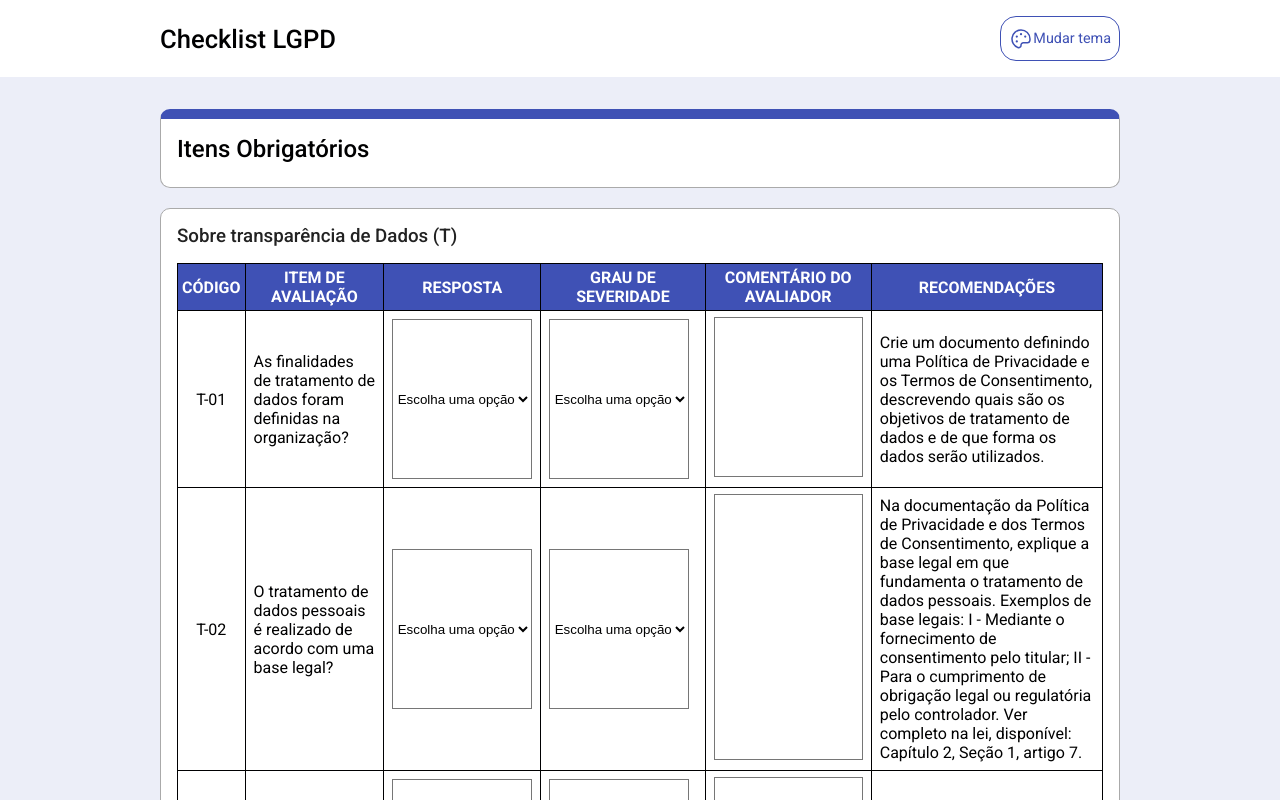
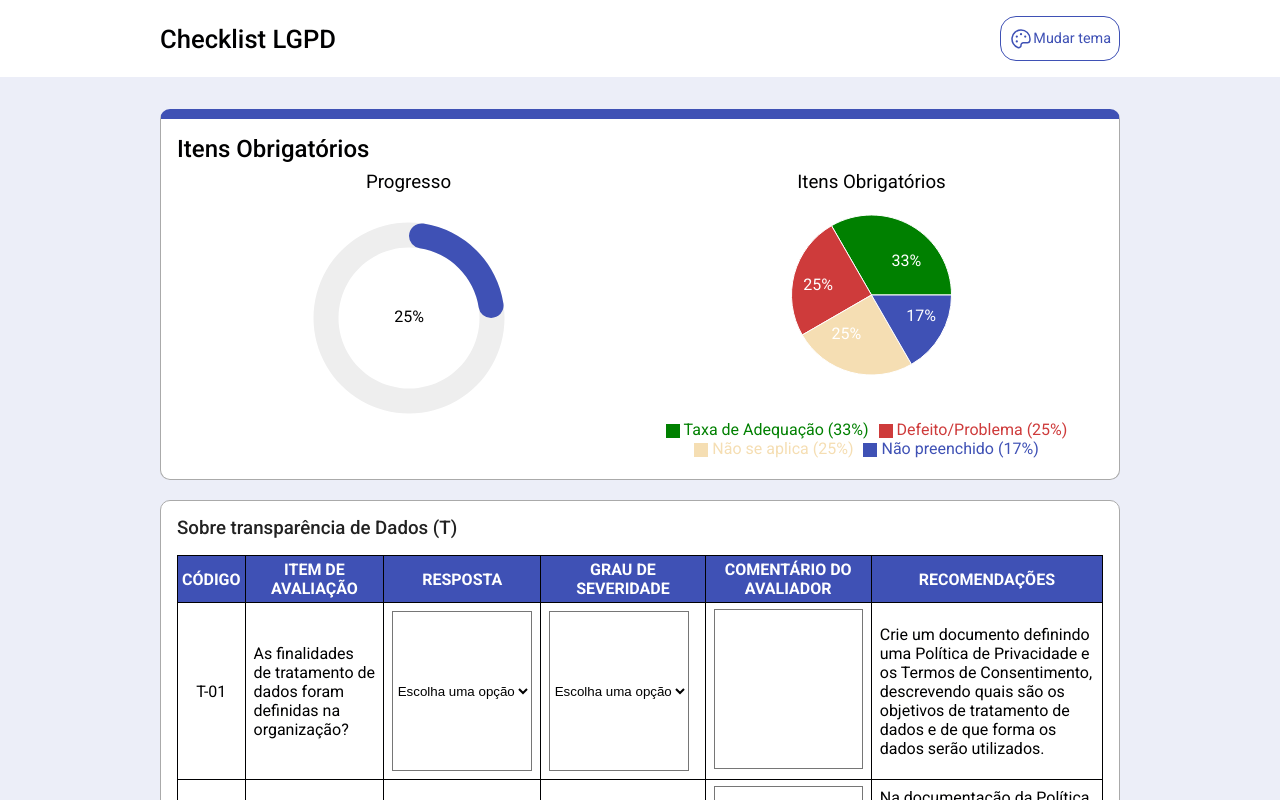
Before and after one commit to Matheusfrej/LGPD-checklist-frontend, a React (Vite) app: page /mandatory-items in a window 1280 px wide. Shown: the top 800 px of the page. Built offline with nearby package versions, Linux system fonts and the light colour scheme.

Commit message:
feat: started graphs configuration

```diff
--- a/package.json
+++ b/package.json
@@ -14,6 +14,7 @@
     "react": "^18.2.0",
     "react-dom": "^18.2.0",
     "react-router-dom": "^6.22.2",
+    "recharts": "^2.12.2",
     "styled-components": "^6.1.8"
   },
   "devDependencies": {
--- a/src/components/ItemsTablePageComponent/index.tsx
+++ b/src/components/ItemsTablePageComponent/index.tsx
@@ -5,6 +5,9 @@
 import { MainContainer } from '../MainContainer'
 import { SectionContainer } from '../SectionContainer'
 import * as S from './styles'
+import { PieChartComponent } from '../PieChartComponent'
+import { useTheme } from 'styled-components'
+import { ProgressBarChartComponent } from '../ProgressBarChartComponent'
 
 interface ItemsTablePageComponentProps {
   text: string
@@ -23,6 +26,28 @@
   action,
 }: ItemsTablePageComponentProps) {
   const navigate = useNavigate()
+  const theme = useTheme()
+
+  const progressData = [
+    {
+      name: '',
+      value: 25,
+    },
+  ]
+
+  const data = [
+    { name: 'Taxa de Adequação', value: 400 },
+    { name: 'Defeito/Problema', value: 300 },
+    { name: 'Não se aplica', value: 300 },
+    { name: 'Não preenchido', value: 200 },
+  ]
+
+  const colors = [
+    theme.colors.green,
+    theme.colors.red,
+    theme.colors.wheat,
+    theme.colors.contrast,
+  ]
 
   return (
     <MainContainer hasTable>
@@ -30,6 +55,14 @@
         <S.ItemsContainer>
           <S.ItemsTitle>{text}</S.ItemsTitle>
         </S.ItemsContainer>
+        <S.ChartsContainer>
+          <ProgressBarChartComponent title="Progresso" data={progressData} />
+          <PieChartComponent
+            title="Itens Obrigatórios"
+            data={data}
+            colors={colors}
+          />
+        </S.ChartsContainer>
       </SectionContainer>
       {classifications.map((item) => {
         return (
--- a/src/components/ItemsTablePageComponent/styles.ts
+++ b/src/components/ItemsTablePageComponent/styles.ts
@@ -16,3 +16,9 @@
   font-weight: 500;
   color: ${({ theme }) => theme.colors.title};
 `
+
+export const ChartsContainer = styled.div`
+  width: 100%;
+  height: 100%;
+  display: flex;
+`
--- /dev/null
+++ b/src/components/PieChartComponent/index.tsx
@@ -0,0 +1,94 @@
+import {
+  Cell,
+  Legend,
+  Pie,
+  PieChart,
+  ResponsiveContainer,
+  Tooltip,
+} from 'recharts'
+import { Payload } from 'recharts/types/component/DefaultLegendContent'
+import * as S from './styles'
+
+interface PieChartComponentProps {
+  title: string
+  colors?: string[]
+  data: {
+    name: string
+    value: number
+  }[]
+}
+
+export function PieChartComponent({
+  title,
+  colors = [],
+  data,
+}: PieChartComponentProps) {
+  const renderCustomizedLabel = ({
+    cx,
+    cy,
+    midAngle,
+    innerRadius,
+    outerRadius,
+    percent,
+    // eslint-disable-next-line @typescript-eslint/no-explicit-any
+  }: any) => {
+    const radius = innerRadius + (outerRadius - innerRadius) * 0.5
+    const RADIAN = Math.PI / 180
+    const x = cx + radius * Math.cos(-midAngle * RADIAN)
+    const y = cy + radius * Math.sin(-midAngle * RADIAN)
+
+    return (
+      <text
+        x={x}
+        y={y}
+        fill="white"
+        textAnchor={x > cx ? 'start' : 'end'}
+        dominantBaseline="central"
+      >
+        {`${(percent * 100).toFixed(0)}%`}
+      </text>
+    )
+  }
+
+  return (
+    <S.PieContainer>
+      <h3>{title}</h3>
+      <ResponsiveContainer
+        height="100%"
+        maxHeight={300}
+        style={{ marginTop: -30 }}
+      >
+        <PieChart width={250} height={250}>
+          <Pie
+            dataKey="value"
+            isAnimationActive={false}
+            data={data}
+            cx="50%"
+            cy="50%"
+            outerRadius={80}
+            labelLine={false}
+            label={renderCustomizedLabel}
+          >
+            {data.map((_entry, index) => (
+              <Cell
+                key={`cell-${index}`}
+                fill={colors[index % colors.length]}
+              />
+            ))}
+          </Pie>
+          <Legend
+            payload={
+              data.map((item, index) => ({
+                id: item.name,
+                type: 'square',
+                value: `${item.name} (${((item.value / data.reduce((acc, curr) => acc + curr.value, 0)) * 100).toFixed(0)}%)`,
+                color: colors[index % colors.length],
+              })) as Payload[]
+            }
+          />
+          <Tooltip />
+        </PieChart>
+      </ResponsiveContainer>
+    </S.PieContainer>
+  )
+}
--- /dev/null
+++ b/src/components/PieChartComponent/styles.ts
@@ -0,0 +1,13 @@
+import styled from 'styled-components'
+
+export const PieContainer = styled.div`
+  width: 100%;
+  display: flex;
+  align-items: center;
+  flex-direction: column;
+
+  h3 {
+    font-weight: normal;
+    color: ${({ theme }) => theme.colors['base-text']};
+  }
+`
--- /dev/null
+++ b/src/components/ProgressBarChartComponent/index.tsx
@@ -0,0 +1,59 @@
+import { PolarAngleAxis, RadialBar, RadialBarChart } from 'recharts'
+import * as S from './styles'
+import { useTheme } from 'styled-components'
+
+interface ProgressBarChartComponentProps {
+  title: string
+  data: {
+    name: string
+    value: number
+  }[]
+}
+
+export function ProgressBarChartComponent({
+  title,
+  data,
+}: ProgressBarChartComponentProps) {
+  const theme = useTheme()
+  const circleSize = 250
+  return (
+    <S.ProgressBarContainer>
+      <h3>{title}</h3>
+      <RadialBarChart
+        width={circleSize}
+        height={circleSize}
+        cx={circleSize / 2}
+        cy={circleSize / 2}
+        innerRadius={circleSize / 3}
+        outerRadius={circleSize / 2}
+        barSize={circleSize * 0.1}
+        data={data}
+        startAngle={90}
+        endAngle={-270}
+      >
+        <PolarAngleAxis
+          type="number"
+          domain={[0, 100]}
+          angleAxisId={0}
+          tick={false}
+        />
+        <RadialBar
+          background
+          dataKey="value"
+          cornerRadius={circleSize / 2}
+          fill={theme.colors.contrast}
+        />
+        <text
+          x={circleSize / 2}
+          y={circleSize / 2}
+          textAnchor="middle"
+          dominantBaseline="middle"
+          className="progress-label"
+          fill={theme.colors['base-text']}
+        >
+          {data[0].value}%
+        </text>
+      </RadialBarChart>
+    </S.ProgressBarContainer>
+  )
+}
--- /dev/null
+++ b/src/components/ProgressBarChartComponent/styles.ts
@@ -0,0 +1,13 @@
+import styled from 'styled-components'
+
+export const ProgressBarContainer = styled.div`
+  width: 100%;
+  display: flex;
+  flex-direction: column;
+  align-items: center;
+
+  h3 {
+    font-weight: normal;
+    color: ${({ theme }) => theme.colors['base-text']};
+  }
+`
```
Also changed, not shown: 1 other file (tests, documents, lock files or other folders).
